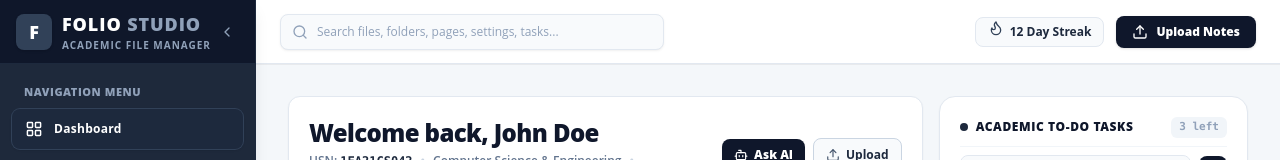
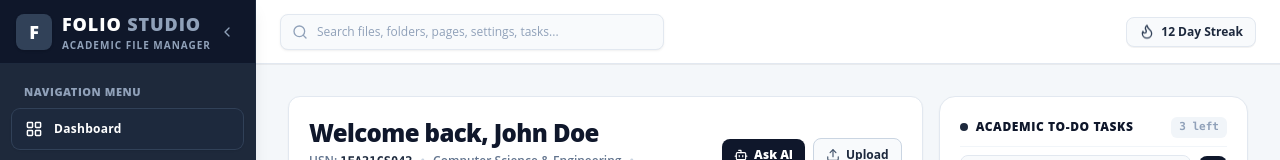
Before and after one commit to yuriboiii20-art/Folio, a React (Vite) app in the folder frontend/: page / in a window 1280 px wide. Shown: the top 160 px of the page. Built offline with nearby package versions, Linux system fonts and the light colour scheme.

Commit message:
refactor(header): remove top right upload button and align streak badge to top right corner

```diff
--- a/frontend/src/components/ui/dashboard-sidebar.tsx
+++ b/frontend/src/components/ui/dashboard-sidebar.tsx
@@ -1238,21 +1238,11 @@ print("Model Accuracy:", clf.score(X_test, y_test))`
 
           {/* Top Header Actions */}
           <div className="flex items-center gap-3">
-
             {/* Streak Badge */}
-            <div className="hidden sm:flex items-center gap-1.5 px-3 py-1.5 rounded-lg border border-slate-200 bg-slate-50 text-slate-800 text-xs font-bold">
+            <div className="flex items-center gap-1.5 px-3 py-1.5 rounded-lg border border-slate-200 bg-slate-50 text-slate-800 text-xs font-bold shadow-2xs">
               <Flame className="w-4 h-4 text-slate-700 animate-bounce" />
               <span>{studentProfile.studyStreak} Day Streak</span>
             </div>
-
-            {/* Upload Button */}
-            <button
-              onClick={() => setIsUploadModalOpen(true)}
-              className="flex items-center gap-2 px-4 py-2 rounded-lg bg-slate-900 text-white text-xs font-black shadow-sm hover:bg-slate-800 transition-all cursor-pointer active:scale-95"
-            >
-              <Upload className="w-4 h-4" />
-              <span>Upload Notes</span>
-            </button>
           </div>
         </header>
 
```
